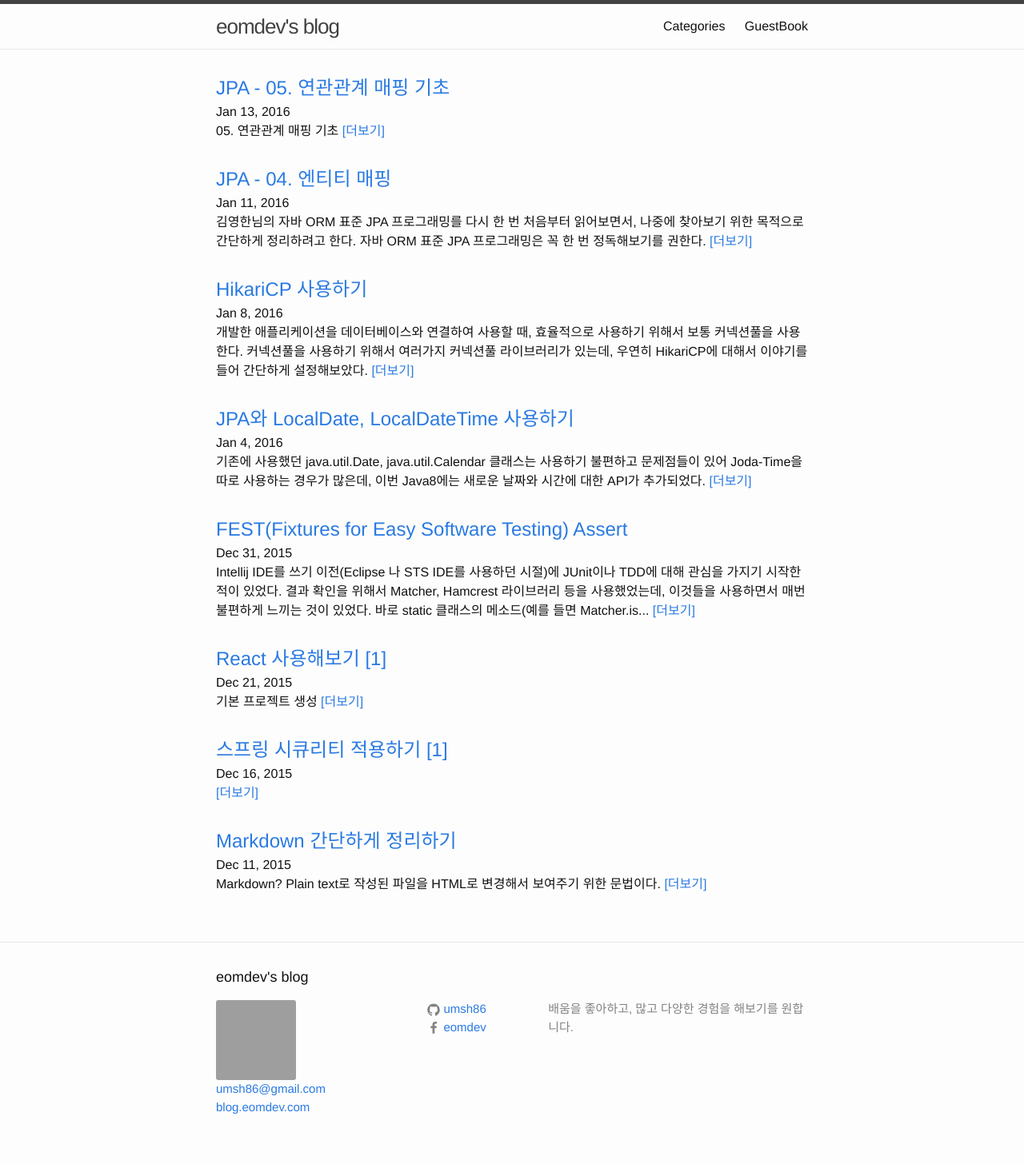
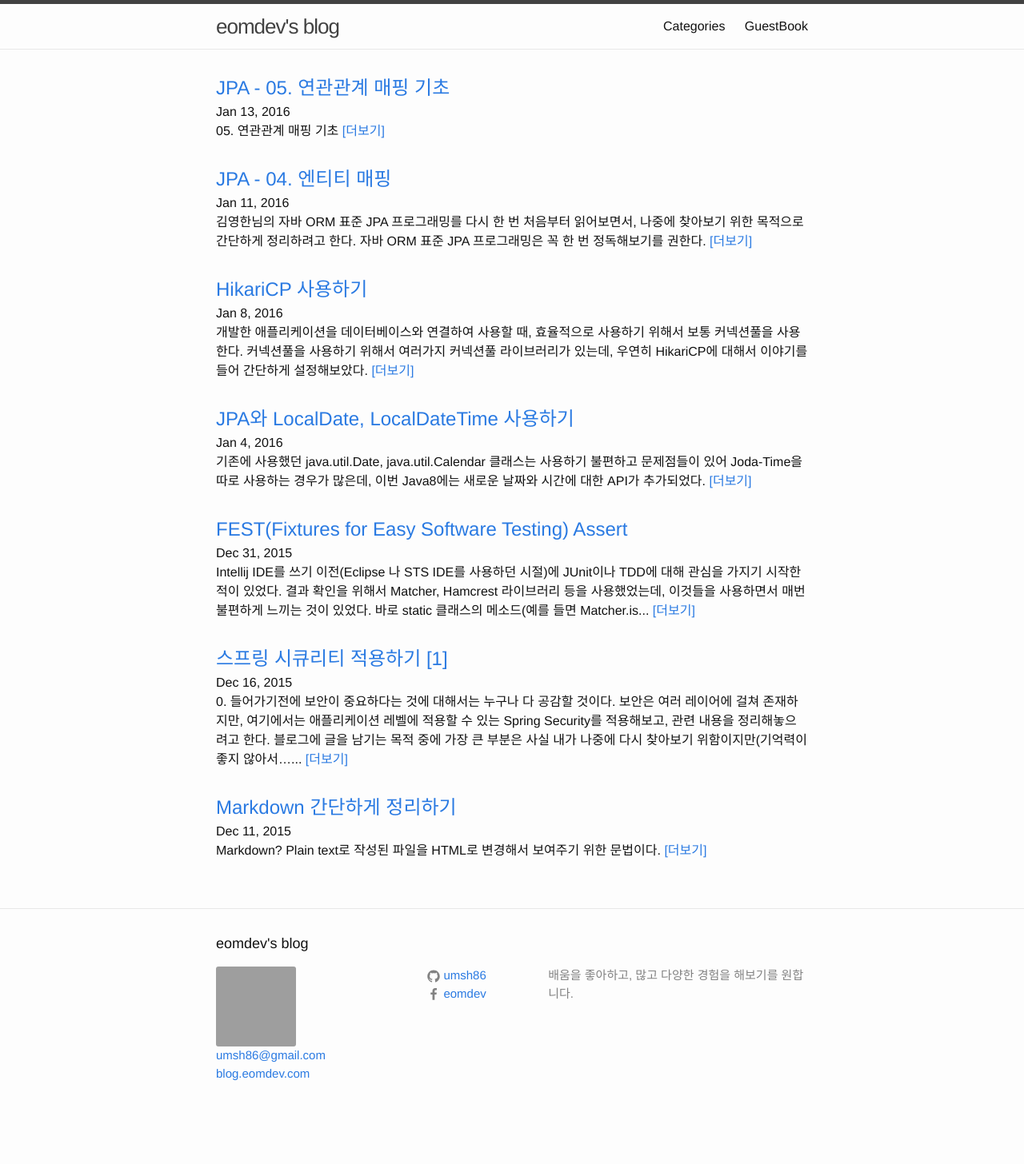
Before and after one commit to umsh86/umsh86.github.io, a Jekyll site: the page built from index.html, in a window 1280 px wide. Shown: the whole page at 80% size. Built offline with Jekyll 4.4.1, drawn with Linux system fonts in a browser that asks for light colours; Markdown is read by kramdown in place of the engine named in the settings; the list of posts is cut into pages by our own code; after the commit the page ends 1414 px from its top, so only the background shows below that; grey boxes are pictures that could not be loaded.

Commit message:
Revert "modify contents"
This reverts commit 443ce5cb725488983a3c75935013e04c499c943a.

````diff
--- a/_posts/2015-12-16-springSecurity-1.md
+++ b/_posts/2015-12-16-springSecurity-1.md
@@ -4,9 +4,12 @@ title: 스프링 시큐리티 적용하기 [1]
 categories: spring
 ---
 
-## 환경에 대해서
+# 0. 들어가기전에
+보안이 중요하다는 것에 대해서는 누구나 다 공감할 것이다. 보안은 여러 레이어에 걸쳐 존재하지만, 여기에서는 애플리케이션 레벨에 적용할 수 있는
+Spring Security를 적용해보고, 관련 내용을 정리해놓으려고 한다. 블로그에 글을 남기는 목적 중에 가장 큰 부분은 사실 내가 나중에 다시 찾아보기 위함이지만(기억력이 좋지 않아서...),
+이 글을 읽는 누군가에게도 도움이 되었으면 좋겠다. 그리고 틀린 부분이나 내가 잘못 이해하고 있는 부분들, 개선사항에 대해서 의견을 남겨주시는 것 또한 환영한다.
 
-앞으로 쓰는 모든 글에 대한 개발환경은 Intellij, osx, java 1.8, gradle 이므로 참고하는 것이 좋다.
+앞으로 쓰는 모든 글에 대한 환경은 Intellij, osx, java 1.8, gradle 이므로 참고하는 것이 좋다.
 
 # 1. Spring Boot로 프로젝트 생성하기
 
@@ -225,4 +228,10 @@ Spring Security는 요청을 차단하고 사용자를 인증하는 필터를
 # 정리하며
 
 여기까지는 사실 별 내용이 없다. 프로젝트를 생성했고, spring security guide를 따라한 내용이 전부이다.
-실제로 사용하기 위해서는 커스터마이징을 해야되는데, 조금씩 관련 내용을 정리해놓도록 해야겠다.
+우리가 실제로 사용하기에는 부족한점이 많은데, 더 자세한 내용은 다음에 다루도록 하겠다.
+
+앞으로 해야할 내용
+
+* in-memory 저장소 -> H2 database로 변경
+* 패스워드 암호화(hash와 salt에 대해서)
+* UserDetails, UserDetailsService 구현
--- a/_posts/2015-12-21-reactTutorial1.md
+++ /dev/null
@@ -1,33 +0,0 @@
----
-layout: post
-title: React 사용해보기 [1]
-categories: react
----
-
-기본 프로젝트 생성
-
-[webjar](http://www.webjars.org/)에서 react관련 js파일 받기
-
-이미지. 빨간색으로 검색, 네모칸
-
-compile 'org.webjars:react:0.14.3' build.gradle에 추가
-
-Gradle refresh
-
-index.html 생성
-
-```html
-<!DOCTYPE html>
-<html lang="UTF-8">
-<head>
-    <meta charset="UTF-8">
-    <title>Spring Boot</title>
-    <script src="/webjars/react/0.13.3/react.min.js"></script>
-    <script src="/webjars/react/0.13.3/JSXTransformer.js"></script>
-</head>
-<body>
-Spring Boot View 입니다
-<script type="text/jsx" src="index.js"></script>
-</body>
-</html>
-```
````
